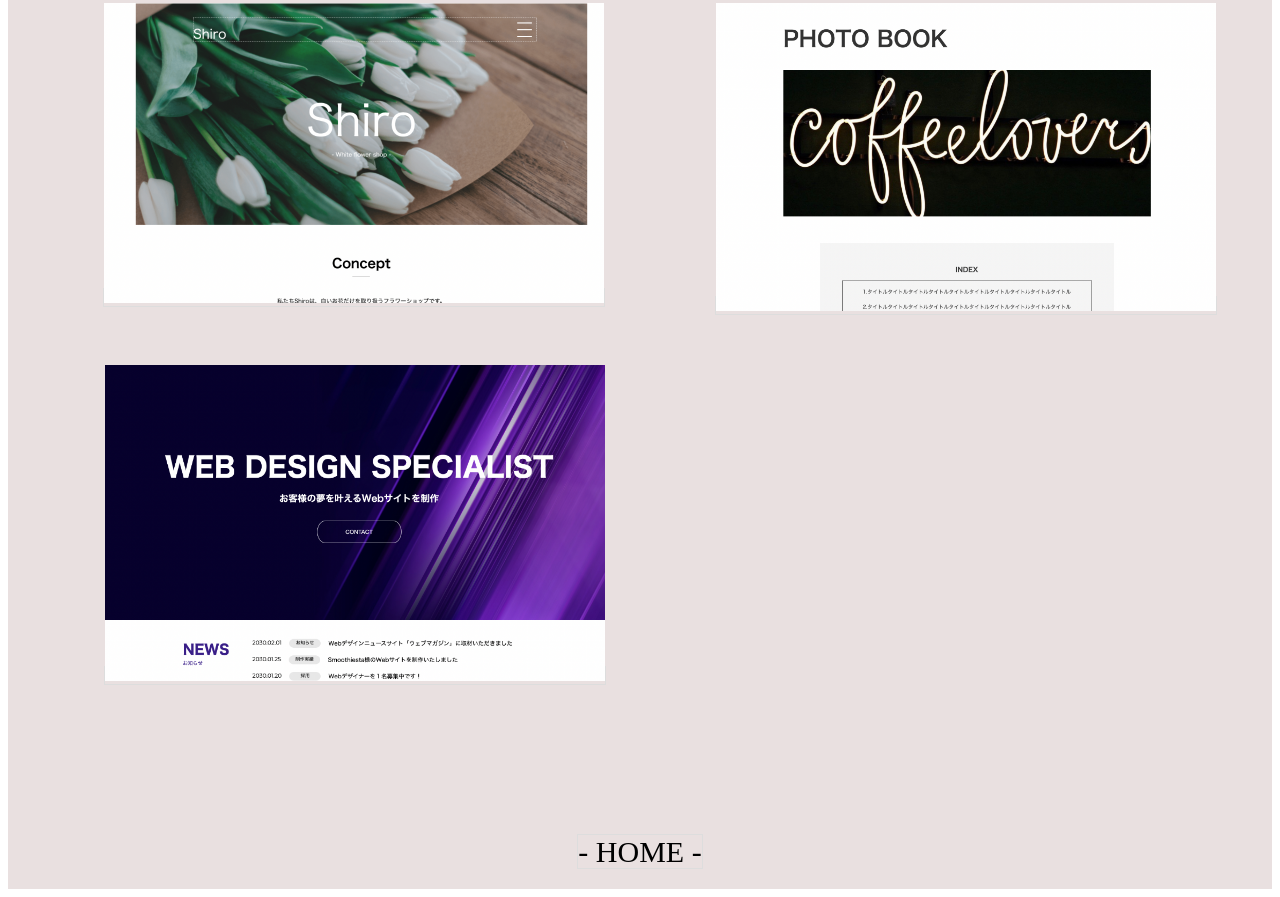
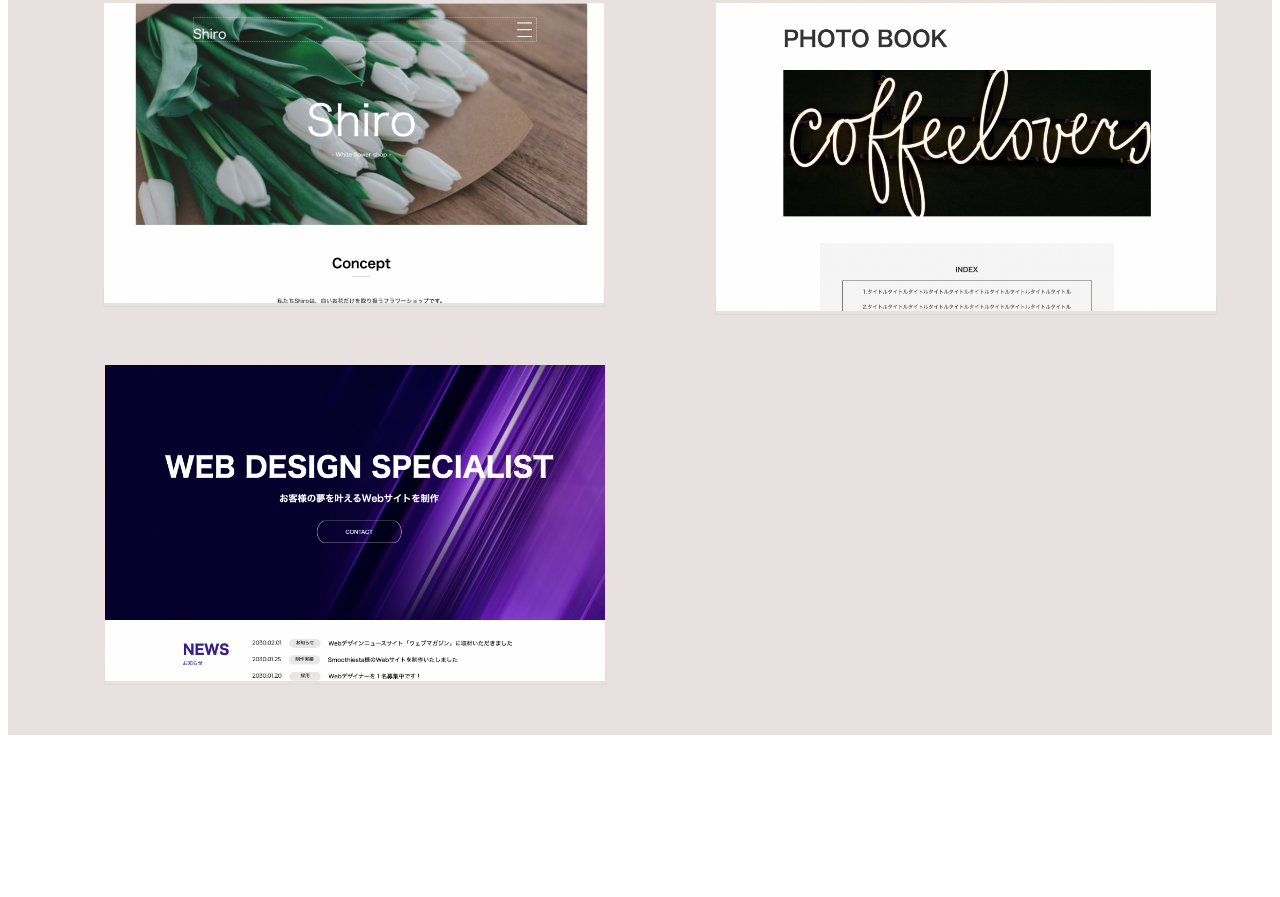
Before and after one commit to yuma999/works-container, a plain HTML site: page index.html in a window 1280 px wide. Shown: the part 552-1449 px from the top of the page. After the commit the page ends 1295 px from the top, so only its background shows below. Drawn offline with Linux system fonts and the light colour scheme.

Commit message:
Add files via upload

```diff
--- a/css/style.css
+++ b/css/style.css
@@ -40,16 +40,6 @@ a :hover{
   transform: translateY(-10px);
   transition-duration: 0.5s;
 }
-.home {
-  padding: 100px 0 20px 0;
-  text-align: center;
-}
-.home a {
-  font-size: 30px;
-  color: #000;
-  text-decoration: none;
-}
-
 @media screen and (max-width: 480px) {
   h1 {
     font-size: 35px;
--- a/index.html
+++ b/index.html
@@ -40,9 +40,6 @@
         </li>
       </ul>
     </div>
-    <div class="home">
-      <a href="https://yuma.rest/">- HOME -</a>
-    </div>
   </div>
 </body>
 </html>
```
